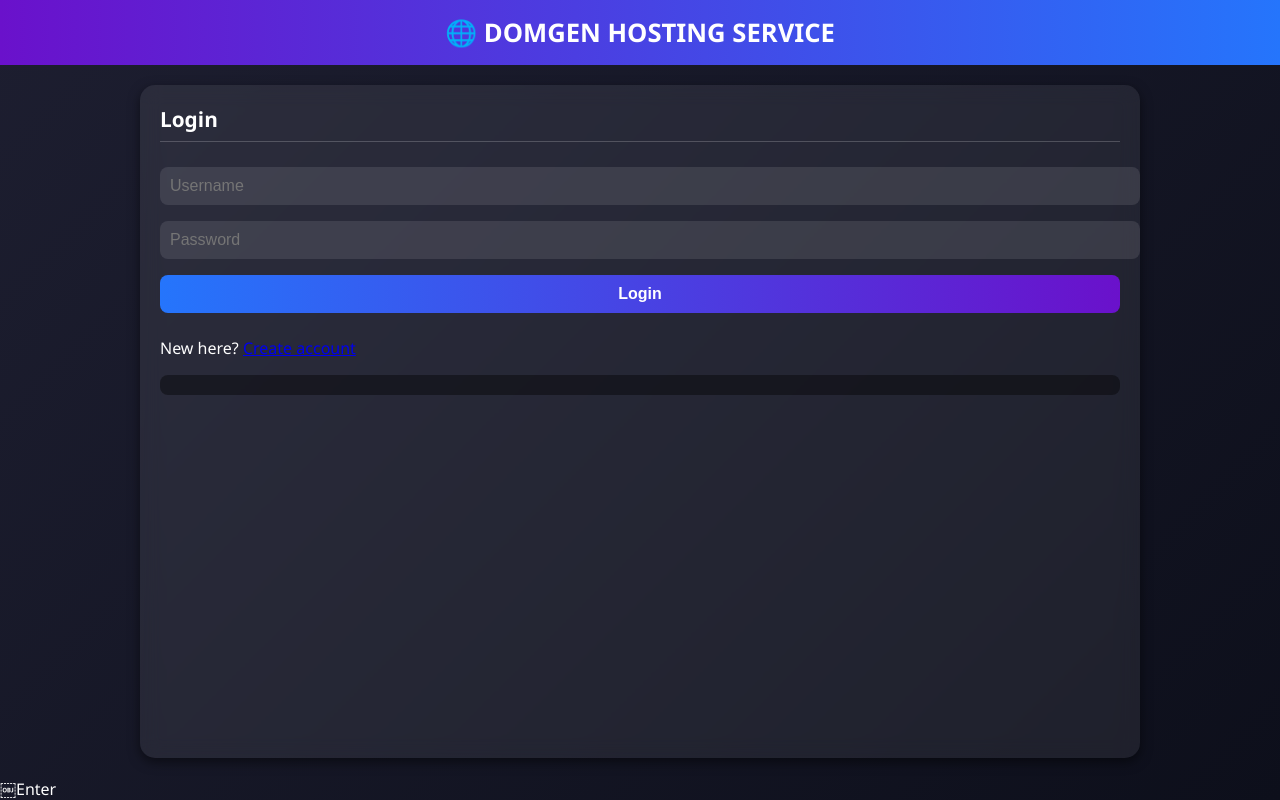
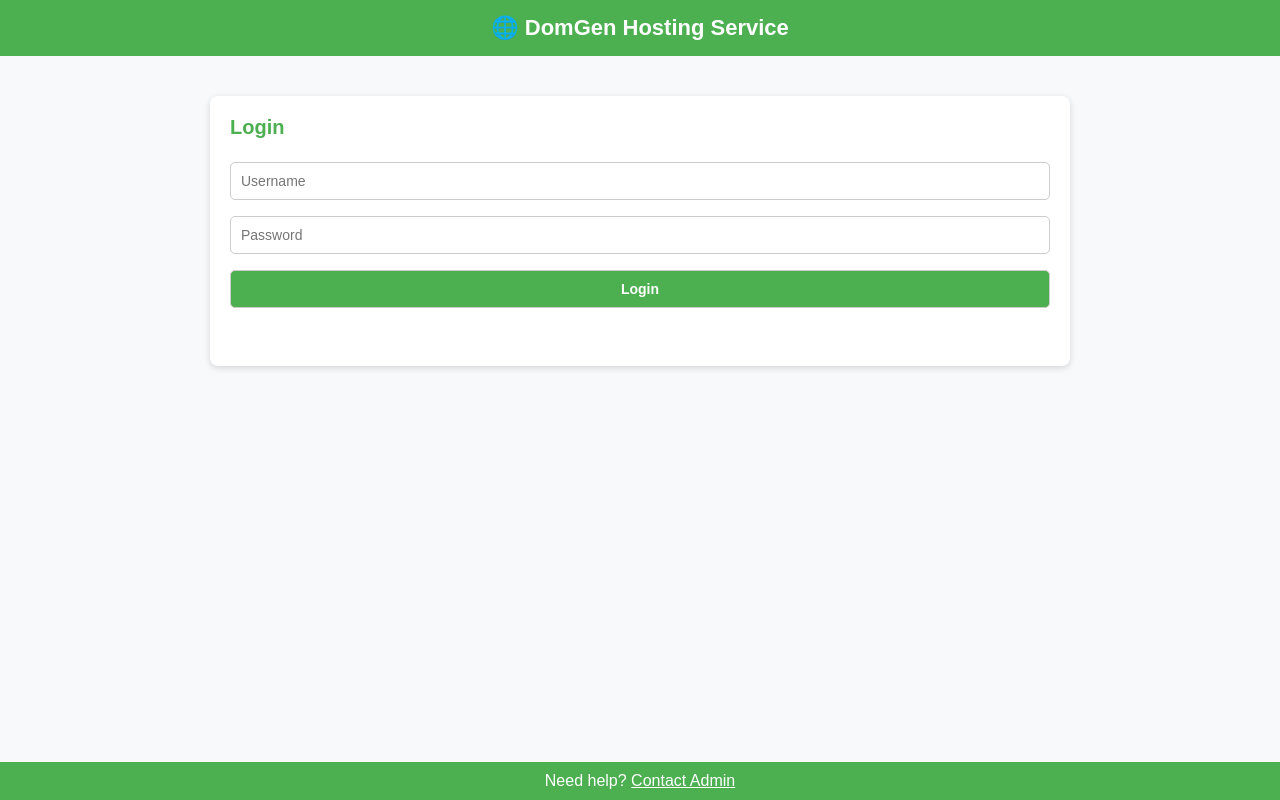
Before and after one commit to supreme-ai-gif/Domgen-HOSTING-, a Flask app: page / in a window 1280 px wide. Run offline with Flask 3, Linux system fonts and the light colour scheme.

Commit message:
Update index.html

```diff
--- a/templates/index.html
+++ b/templates/index.html
@@ -2,213 +2,273 @@
 <html lang="en">
 <head>
   <meta charset="UTF-8">
+  <title>DomGen Hosting Service</title>
   <meta name="viewport" content="width=device-width, initial-scale=1.0">
-  <title>DOMGEN Hosting</title>
   <style>
-    body {
-      margin: 0;
-      font-family: "Segoe UI", Roboto, sans-serif;
-      background: linear-gradient(135deg, #1d1e30, #0d0f1b);
-      color: #fff;
-      min-height: 100vh;
-      display: flex;
-      flex-direction: column;
+    * { box-sizing: border-box; margin: 0; padding: 0; }
+    body { font-family: Arial, sans-serif; background: #f8f9fa; color: #333; }
+
+    header {
+      background: #4CAF50; color: white; padding: 15px; text-align: center;
+      font-size: 22px; font-weight: bold;
     }
-    header {
-      background: linear-gradient(90deg, #6a11cb, #2575fc);
-      padding: 15px;
-      text-align: center;
-      position: sticky;
-      top: 0;
-      z-index: 1000;
+
+    .container { max-width: 900px; margin: 20px auto; padding: 20px; }
+
+    .card {
+      background: white; border-radius: 8px; padding: 20px; margin-bottom: 20px;
+      box-shadow: 0 2px 6px rgba(0,0,0,0.15);
     }
-    header h1 { margin: 0; font-size: 1.6em; }
-    main { flex: 1; display: flex; justify-content: center; padding: 20px; }
-    .container {
-      width: 100%;
-      max-width: 1000px;
-      display: grid;
-      grid-template-columns: 1fr;
-      gap: 20px;
+
+    h2 { margin-bottom: 15px; font-size: 20px; color: #4CAF50; }
+    input, button, select {
+      padding: 10px; margin: 8px 0; width: 100%;
+      border: 1px solid #ccc; border-radius: 5px; font-size: 14px;
     }
-    .card {
-      background: rgba(255,255,255,0.07);
-      border-radius: 15px;
-      padding: 20px;
-      box-shadow: 0 4px 12px rgba(0,0,0,0.5);
-      backdrop-filter: blur(10px);
+    button { background: #4CAF50; color: white; cursor: pointer; font-weight: bold; }
+    button:hover { background: #45a049; }
+
+    .hidden { display: none; }
+    .msg { margin-top: 10px; padding: 10px; border-radius: 5px; }
+    .msg.success { background: #d4edda; color: #155724; }
+    .msg.error { background: #f8d7da; color: #721c24; }
+
+    table { width: 100%; border-collapse: collapse; margin-top: 10px; }
+    th, td { border: 1px solid #ccc; padding: 8px; text-align: left; }
+    th { background: #f2f2f2; }
+
+    .fixed-footer {
+      position: fixed; bottom: 0; width: 100%;
+      background: #4CAF50; color: white; text-align: center; padding: 10px;
     }
-    .card h2 { margin-top: 0; font-size: 1.3em; border-bottom: 1px solid rgba(255,255,255,0.2); padding-bottom: 8px; }
-    input, button, textarea {
-      width: 100%; padding: 10px; margin: 8px 0; border-radius: 8px;
-      border: none; outline: none; font-size: 1em;
-    }
-    input, textarea { background: rgba(255,255,255,0.1); color: #fff; }
-    textarea { min-height: 150px; resize: vertical; }
-    button {
-      background: linear-gradient(90deg, #2575fc, #6a11cb);
-      color: #fff; font-weight: bold; cursor: pointer;
-    }
-    button:hover { opacity: 0.9; }
-    .btn-logout { background: #e63946; }
-    .btn-whatsapp { background: #25d366; display: inline-block; text-align: center; text-decoration: none; font-weight: bold; }
-    .hidden { display: none; }
-    table { width: 100%; border-collapse: collapse; margin-top: 10px; }
-    table th, table td { padding: 10px; border-bottom: 1px solid rgba(255,255,255,0.2); text-align: left; }
-    table th { background: rgba(255,255,255,0.15); }
-    pre { background: rgba(0,0,0,0.4); padding: 10px; border-radius: 8px; white-space: pre-wrap; }
-    @media (min-width: 768px) {
-      .container { grid-template-columns: repeat(2, 1fr); }
-      .container .card:nth-child(1) { grid-column: span 2; }
-    }
+    .fixed-footer a { color: white; text-decoration: underline; }
   </style>
 </head>
 <body>
-<header>
-  <h1>🌐 DOMGEN HOSTING SERVICE</h1>
-</header>
+  <header>🌐 DomGen Hosting Service</header>
 
-<main>
   <div class="container">
 
-    <!-- Login -->
-    <section class="card" id="loginSection">
+    <!-- LOGIN -->
+    <div id="login-section" class="card">
       <h2>Login</h2>
-      <form id="loginForm">
-        <input id="inUser" type="text" placeholder="Username" required>
-        <input id="inPass" type="password" placeholder="Password" required>
-        <button type="submit">Login</button>
-        <p>New here? <a href="#" onclick="showCreate()">Create account</a></p>
+      <input type="text" id="login-username" placeholder="Username">
+      <input type="password" id="login-password" placeholder="Password">
+      <button onclick="login()">Login</button>
+      <div id="login-msg" class="msg"></div>
+    </div>
+
+    <!-- DASHBOARD -->
+    <div id="dashboard" class="hidden">
+      <div class="card">
+        <h2>Welcome, <span id="user-display"></span></h2>
+        <p id="uses-info"></p>
+      </div>
+
+      <!-- Hosting -->
+      <div class="card">
+        <h2>Host a Website</h2>
+        <form id="upload-form">
+          <input type="text" id="site-name" placeholder="Site Name" required>
+          <input type="file" id="site-file" accept=".zip">
+          <button type="submit">Upload</button>
         </form>
-      <pre id="authMsg"></pre>
-    </section>
-
-    <!-- Create -->
-    <section class="card hidden" id="createSection">
-      <h2>Create Account</h2>
-      <form id="createForm">
-        <input id="newUser" type="text" placeholder="Username" required>
-        <input id="newPass" type="password" placeholder="Password" required>
-        <button type="submit">Create</button>
-        <p>Already have account? <a href="#" onclick="showLogin()">Login</a></p>
-      </form>
-      <pre id="createMsg"></pre>
-    </section>
-
-    <!-- User Dashboard -->
-    <section class="card hidden" id="userDashboard">
-      <h2>User Dashboard</h2>
-      <p>Welcome, <strong id="userLabel"></strong> | Uses left: <span id="usesLeft">0</span></p>
-
-      <!-- Upload zip -->
-      <input id="siteName" placeholder="Site name">
-      <input id="siteFile" type="file" accept=".zip">
-      <button onclick="uploadSite()">Upload Zip</button>
-
-      <!-- Upload HTML -->
-      <textarea id="htmlContent" placeholder="Or paste your HTML here..."></textarea>
-      <button onclick="uploadHTML()">Upload HTML</button>
-
-      <pre id="uploadResult"></pre>
-      <a id="contactBtn" class="btn-whatsapp hidden" href="https://chat.whatsapp.com/KA28UYJhcCiHneYVHxcCdk" target="_blank">💬 Contact Admin</a>
-      <button class="btn-logout" onclick="logout()">Logout</button>
-    </section>
-
-    <!-- Sites -->
-    <section class="card hidden" id="sitesSection">
-      <h2>Your Sites</h2>
-      <button onclick="listSites()">Refresh</button>
-      <table id="sitesTable"><thead><tr><th>Site</th><th>Link</th></tr></thead><tbody></tbody></table>
-    </section>
+        <textarea id="html-editor" placeholder="Or paste HTML here..." rows="6"></textarea>
+        <button onclick="uploadFromText()">Upload from Text</button>
+        <div id="upload-msg" class="msg"></div>
+      </div>
 
       <!-- Redeem -->
-    <section class="card hidden" id="redeemSection">
+      <div class="card">
         <h2>Redeem Code</h2>
-      <input id="redeemInput" placeholder="Enter redeem code">
-      <button onclick="redeem()">Redeem</button>
-      <pre id="redeemResult"></pre>
-    </section>
+        <input type="text" id="redeem-code" placeholder="Enter Redeem Code">
+        <button onclick="redeemCode()">Redeem</button>
+        <div id="redeem-msg" class="msg"></div>
+      </div>
 
       <!-- Admin -->
-    <section class="card hidden" id="adminDashboard">
+      <div id="admin-section" class="card hidden">
         <h2>Admin Dashboard</h2>
-      <input id="adminSiteName" placeholder="Site name">
-      <input id="adminSiteFile" type="file" accept=".zip">
-      <button onclick="adminUpload()">Upload Site</button>
-      <pre id="adminUploadResult"></pre>
-    </section>
 
-    <section class="card hidden" id="adminCodes">
-      <h2>Redeem Codes</h2>
-      <input id="genSlots" type="number" placeholder="Slots" value="5">
-      <input id="genUses" type="number" placeholder="Uses" value="1">
-      <button onclick="generateCode()">Generate Code</button>
-      <pre id="genResult"></pre>
-      <table id="codesTable"><thead><tr><th>Code</th><th>Slots</th><th>Remaining Uses</th><th>Used By</th></tr></thead><tbody></tbody></table>
-    </section>
+        <h3>Generate Redeem Code</h3>
+        <input type="number" id="slots" placeholder="Number of uses for code">
+        <button onclick="generateCode()">Generate</button>
+        <div id="code-msg" class="msg"></div>
 
-    <section class="card hidden" id="adminUsers">
-      <h2>All Users</h2>
-      <table id="usersTable"><thead><tr><th>Username</th><th>Uses Left</th></tr></thead><tbody></tbody></table>
-    </section>
+        <h3>All Codes</h3>
+        <table id="codes-table">
+          <thead><tr><th>Code</th><th>Slots</th><th>Used By</th></tr></thead>
+          <tbody></tbody>
+        </table>
 
+        <h3>All Users</h3>
+        <table id="users-table">
+          <thead><tr><th>Username</th><th>Uses Left</th><th>Admin</th></tr></thead>
+          <tbody></tbody>
+        </table>
       </div>
-</main>
+    </div>
+  </div>
+
+  <div class="fixed-footer">
+    Need help? <a href="https://chat.whatsapp.com/KA28UYJhcCiHneYVHxcCdk" target="_blank">Contact Admin</a>
+  </div>
 
   <script>
-const API = "https://domgen-hosting.onrender.com";
+    const API = "https://domgen-hosting.onrender.com"; // your backend
 
-function showCreate(){ document.getElementById("loginSection").classList.add("hidden"); document.getElementById("createSection").classList.remove("hidden"); }
-function showLogin(){ document.getElementById("createSection").classList.add("hidden"); document.getElementById("loginSection").classList.remove("hidden"); }
+    let currentUser = null;
+    let isAdmin = false;
 
-document.getElementById("loginForm").onsubmit = async e=>{
+    async function login() {
+      const username = document.getElementById("login-username").value;
+      const password = document.getElementById("login-password").value;
+
+      try {
+        const res = await fetch(`${API}/login_user`, {
+          method: "POST",
+          headers: { "Content-Type": "application/json" },
+          body: JSON.stringify({ username, password })
+        });
+        const data = await res.json();
+        if (res.ok) {
+          currentUser = data.username;
+          isAdmin = data.is_admin;
+          document.getElementById("login-section").classList.add("hidden");
+          document.getElementById("dashboard").classList.remove("hidden");
+          document.getElementById("user-display").textContent = currentUser;
+          document.getElementById("uses-info").textContent = isAdmin
+            ? "You are an Admin. Unlimited hosting."
+            : `Uses Left: ${data.uses_left}`;
+          if (isAdmin) loadAdminData();
+        } else {
+          showMsg("login-msg", data.error, true);
+        }
+      } catch (err) {
+        showMsg("login-msg", "Server error", true);
+      }
+    }
+
+    async function uploadFromText() {
+      const htmlContent = document.getElementById("html-editor").value;
+      const siteName = document.getElementById("site-name").value;
+      if (!htmlContent || !siteName) {
+        showMsg("upload-msg", "Enter site name and HTML content.", true);
+        return;
+      }
+      const blob = new Blob([htmlContent], { type: "text/html" });
+      const file = new File([blob], "index.html", { type: "text/html" });
+      const form = new FormData();
+      form.append("username", currentUser);
+      form.append("site_name", siteName);
+
+      // Create temporary zip with only index.html
+      form.append("file", file);
+      try {
+        const res = await fetch(`${API}/host_file`, { method: "POST", body: form });
+        const data = await res.json();
+        if (res.ok) {
+          showMsg("upload-msg", `✅ Hosted: <a href="${API}${data.url}" target="_blank">${API}${data.url}</a>. Uses left: ${data.uses_left}`);
+        } else {
+          showMsg("upload-msg", data.error, true);
+        }
+      } catch {
+        showMsg("upload-msg", "Upload failed", true);
+      }
+    }
+
+    document.getElementById("upload-form").addEventListener("submit", async (e) => {
       e.preventDefault();
-  let r=await fetch(API+"/login_user",{method:"POST",headers:{"Content-Type":"application/json"},body:JSON.stringify({username:inUser.value,password:inPass.value})});
-  let d=await r.json();
-  if(d.success){localStorage.setItem("user",inUser.value);localStorage.setItem("isAdmin",d.is_admin);showDashboard(d);} else {authMsg.textContent=d.message;}
-};
-document.getElementById("createForm").onsubmit = async e=>{
-  e.preventDefault();
-  let r=await fetch(API+"/create_account",{method:"POST",headers:{"Content-Type":"application/json"},body:JSON.stringify({username:newUser.value,password:newPass.value})});
-  createMsg.textContent=(await r.json()).message;
-};
+      const siteName = document.getElementById("site-name").value;
+      const file = document.getElementById("site-file").files[0];
+      if (!siteName || !file) {
+        showMsg("upload-msg", "Please select site name and file", true);
+        return;
+      }
+      const form = new FormData();
+      form.append("username", currentUser);
+      form.append("site_name", siteName);
+      form.append("file", file);
+      try {
+        const res = await fetch(`${API}/host_file`, { method: "POST", body: form });
+        const data = await res.json();
+        if (res.ok) {
+          showMsg("upload-msg", `✅ Hosted: <a href="${API}${data.url}" target="_blank">${API}${data.url}</a>. Uses left: ${data.uses_left}`);
+        } else {
+          showMsg("upload-msg", data.error, true);
+        }
+      } catch {
+        showMsg("upload-msg", "Upload failed", true);
+      }
+    });
 
-function showDashboard(d){
-  loginSection.classList.add("hidden"); createSection.classList.add("hidden");
-  if(d.is_admin){adminDashboard.classList.remove("hidden");adminCodes.classList.remove("hidden");adminUsers.classList.remove("hidden");loadCodes();loadUsers();}
-  else{userDashboard.classList.remove("hidden");sitesSection.classList.remove("hidden");redeemSection.classList.remove("hidden");userLabel.textContent=localStorage.getItem("user");usesLeft.textContent=d.uses;listSites();}
+    async function redeemCode() {
+      const code = document.getElementById("redeem-code").value;
+      try {
+        const res = await fetch(`${API}/redeem`, {
+          method: "POST",
+          headers: { "Content-Type": "application/json" },
+          body: JSON.stringify({ username: currentUser, code })
+        });
+        const data = await res.json();
+        if (res.ok) {
+          showMsg("redeem-msg", `Code redeemed. Uses left: ${data.uses_left}`);
+          document.getElementById("uses-info").textContent = `Uses Left: ${data.uses_left}`;
+        } else {
+          showMsg("redeem-msg", data.error, true);
         }
-function logout(){localStorage.clear();location.reload();}
-async function uploadSite(){
-  let f=siteFile.files[0]; if(!f){uploadResult.textContent="Select a file";return;}
-  let fd=new FormData(); fd.append("username",localStorage.getItem("user")); fd.append("site_name",siteName.value); fd.append("file",f);
-  let r=await fetch(API+"/upload",{method:"POST",body:fd}); let d=await r.json();
-  uploadResult.textContent=d.message; if(d.link) uploadResult.textContent+="\n"+d.link; usesLeft.textContent=d.uses; if(d.showContact) contactBtn.classList.remove("hidden");
+      } catch {
+        showMsg("redeem-msg", "Redeem failed", true);
       }
-async function uploadHTML(){
-  let content=document.getElementById("htmlContent").value.trim(); if(!content){uploadResult.textContent="Enter HTML";return;}
-  let r=await fetch(API+"/upload_html",{method:"POST",headers:{"Content-Type":"application/json"},body:JSON.stringify({username:localStorage.getItem("user"),site_name:siteName.value,html:content})});
-  let d=await r.json(); uploadResult.textContent=d.message; if(d.link) uploadResult.textContent+="\n"+d.link; usesLeft.textContent=d.uses; if(d.showContact) contactBtn.classList.remove("hidden");
     }
-async function listSites(){
-  let r=await fetch(API+"/list_sites/"+localStorage.getItem("user")); let d=await r.json();
-  let tb=sitesTable.querySelector("tbody"); tb.innerHTML=""; d.sites.forEach(s=>{let tr=document.createElement("tr");tr.innerHTML=`<td>${s}</td><td><a href="${API}/sites/${localStorage.getItem("user")}/${s}/index.html" target="_blank">Open</a></td>`;tb.appendChild(tr);});
+
+    async function generateCode() {
+      const slots = document.getElementById("slots").value;
+      try {
+        const res = await fetch(`${API}/generate_code`, {
+          method: "POST",
+          headers: { "Content-Type": "application/json" },
+          body: JSON.stringify({ slots })
+        });
+        const data = await res.json();
+        if (res.ok) {
+          showMsg("code-msg", `New Code: ${data.code} (${data.slots} uses)`);
+          loadAdminData();
+        } else {
+          showMsg("code-msg", data.error, true);
         }
-async function redeem(){
-  let r=await fetch(API+"/redeem",{method:"POST",headers:{"Content-Type":"application/json"},body:JSON.stringify({username:localStorage.getItem("user"),code:redeemInput.value})});
-  let d=await r.json(); redeemResult.textContent=d.message; usesLeft.textContent=d.uses||usesLeft.textContent;
+      } catch {
+        showMsg("code-msg", "Generation failed", true);
       }
-async function adminUpload(){
-  let f=adminSiteFile.files[0]; if(!f){adminUploadResult.textContent="Select file";return;}
-  let fd=new FormData(); fd.append("username",localStorage.getItem("user")); fd.append("site_name",adminSiteName.value); fd.append("file",f);
-  let r=await fetch(API+"/upload",{method:"POST",body:fd}); let d=await r.json(); adminUploadResult.textContent=d.message+(d.link?"\n"+d.link:"");
     }
-async function generateCode(){
-  let r=await fetch(API+"/generate_code",{method:"POST",headers:{"Content-Type":"application/json"},body:JSON.stringify({slots:genSlots.value,uses:genUses.value})});
-  let d=await r.json(); genResult.textContent=d.code?("Generated: "+d.code):d.message; loadCodes();
+
+    async function loadAdminData() {
+      // codes
+      const codesRes = await fetch(`${API}/list_codes`);
+      const codes = await codesRes.json();
+      const tbody = document.querySelector("#codes-table tbody");
+      tbody.innerHTML = "";
+      Object.entries(codes).forEach(([code, info]) => {
+        tbody.innerHTML += `<tr><td>${code}</td><td>${info.slots}</td><td>${info.used_by.join(", ")}</td></tr>`;
+      });
+
+      // users
+      const usersRes = await fetch(`${API}/list_users`);
+      const users = await usersRes.json();
+      const utbody = document.querySelector("#users-table tbody");
+      utbody.innerHTML = "";
+      Object.entries(users).forEach(([user, info]) => {
+        utbody.innerHTML += `<tr><td>${user}</td><td>${info.uses_left}</td><td>${info.is_admin}</td></tr>`;
+      });
+
+      document.getElementById("admin-section").classList.remove("hidden");
     }
-async function loadCodes(){let r=await fetch(API+"/list_codes");let d=await r.json();let tb=codesTable.querySelector("tbody");tb.innerHTML="";d.codes.forEach(c=>{let tr=document.createElement("tr");tr.innerHTML=`<td>${c.code}</td><td>${c.slots}</td><td>${c.remaining_uses}</td><td>${c.used_by}</td>`;tb.appendChild(tr);});}
-async function loadUsers(){let r=await fetch(API+"/list_users");let d=await r.json();let tb=usersTable.querySelector("tbody");tb.innerHTML="";d.users.forEach(u=>{let tr=document.createElement("tr");tr.innerHTML=`<td>${u.username}</td><td>${u.uses}</td>`;tb.appendChild(tr);});}
+
+    function showMsg(id, msg, error=false) {
+      const div = document.getElementById(id);
+      div.innerHTML = msg;
+      div.className = "msg " + (error ? "error" : "success");
+    }
   </script>
 </body>
-  </html>￼Enter
+</html>
```
Lines whose indentation alone changed are shown as unchanged.
